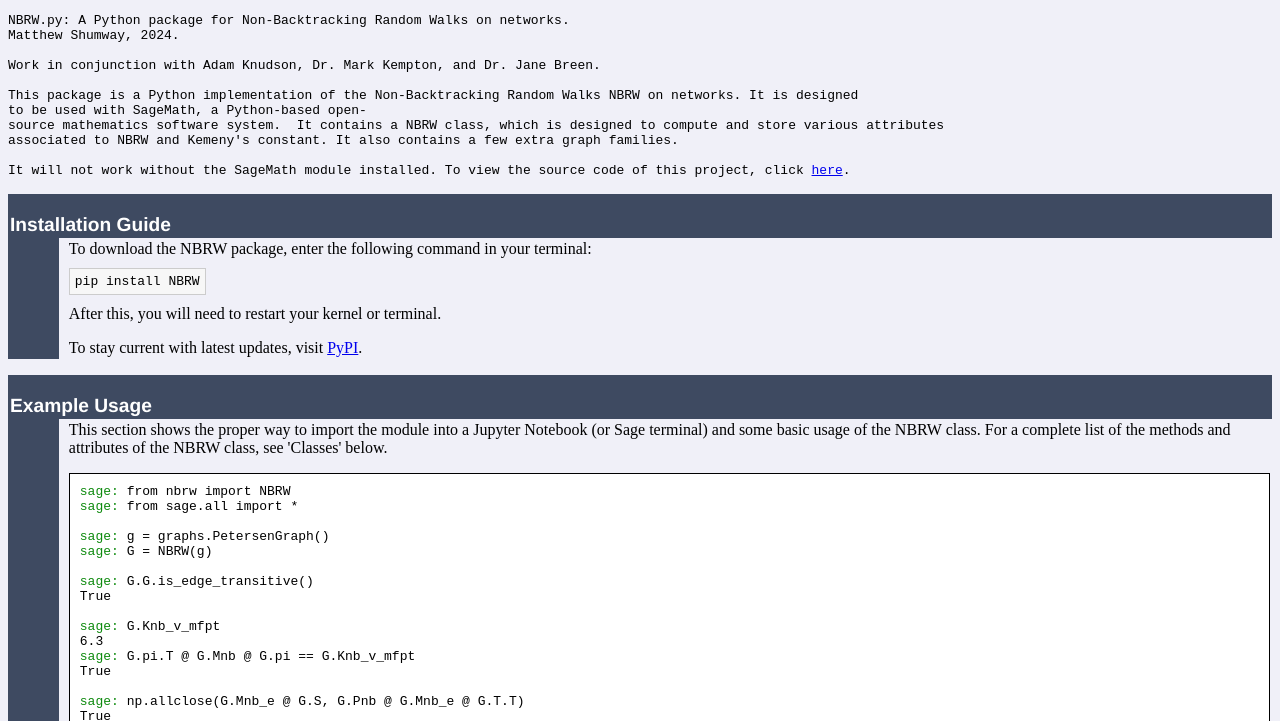
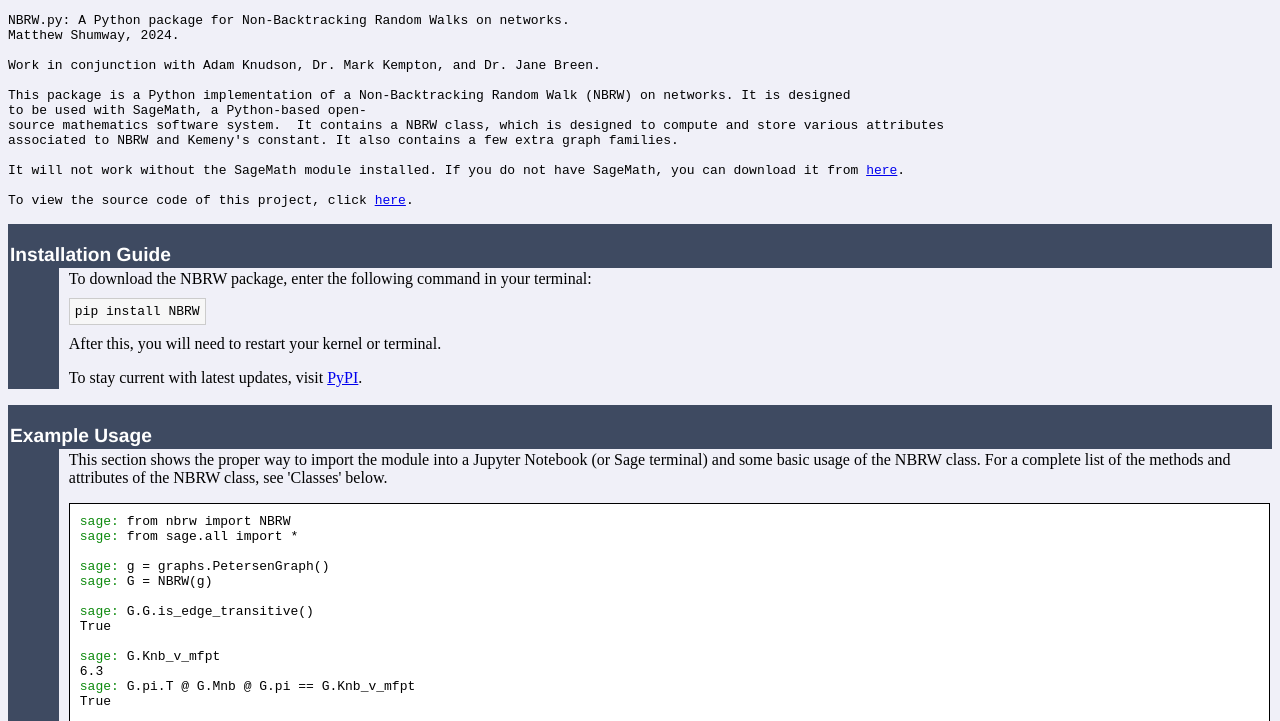
Before and after one commit to mwshumway/NBRW, a plain HTML site: page docs/index.html in a window 1280 px wide. Shown: the part 78-799 px from the top of the page. Drawn offline with Linux system fonts and the light colour scheme.

Commit message:
sagemath installation link

```diff
--- a/docs/index.html
+++ b/docs/index.html
@@ -15,10 +15,11 @@ Matthew&nbsp;Shumway,&nbsp;2024.<br>
 &nbsp;<br>
 Work&nbsp;in&nbsp;conjunction&nbsp;with&nbsp;Adam&nbsp;Knudson,&nbsp;Dr.&nbsp;Mark&nbsp;Kempton,&nbsp;and&nbsp;Dr.&nbsp;Jane&nbsp;Breen.<br>
 &nbsp;<br>
-This&nbsp;package&nbsp;is&nbsp;a&nbsp;Python&nbsp;implementation&nbsp;of&nbsp;the&nbsp;Non-Backtracking&nbsp;Random&nbsp;Walks&nbsp;NBRW&nbsp;on&nbsp;networks.&nbsp;It&nbsp;is&nbsp;designed<br>
+This&nbsp;package&nbsp;is&nbsp;a&nbsp;Python&nbsp;implementation&nbsp;of&nbsp;a&nbsp;Non-Backtracking&nbsp;Random&nbsp;Walk&nbsp;(NBRW)&nbsp;on&nbsp;networks.&nbsp;It&nbsp;is&nbsp;designed<br>
 to&nbsp;be&nbsp;used&nbsp;with&nbsp;SageMath,&nbsp;a&nbsp;Python-based&nbsp;open-source&nbsp;mathematics&nbsp;software&nbsp;system.&nbsp;&nbsp;It&nbsp;contains&nbsp;a&nbsp;NBRW&nbsp;class,&nbsp;which&nbsp;is&nbsp;designed&nbsp;to&nbsp;compute&nbsp;and&nbsp;store&nbsp;various&nbsp;attributes<br>
 associated&nbsp;to&nbsp;NBRW&nbsp;and&nbsp;Kemeny's&nbsp;constant.&nbsp;It&nbsp;also&nbsp;contains&nbsp;a&nbsp;few&nbsp;extra&nbsp;graph&nbsp;families.<br><br>
-It&nbsp;will&nbsp;not&nbsp;work&nbsp;without&nbsp;the&nbsp;SageMath&nbsp;module&nbsp;installed.&nbsp;To&nbsp;view&nbsp;the&nbsp;source&nbsp;code&nbsp;of&nbsp;this&nbsp;project,&nbsp;click&nbsp;<a href="https://github.com/mwshumway/NBRW/blob/main/src/NBRW/NBRW.py">here</a>.<br>
+It&nbsp;will&nbsp;not&nbsp;work&nbsp;without&nbsp;the&nbsp;SageMath&nbsp;module&nbsp;installed.&nbsp;If&nbsp;you&nbsp;do&nbsp;not&nbsp;have&nbsp;SageMath,&nbsp;you&nbsp;can&nbsp;download&nbsp;it&nbsp;from&nbsp;<a href="https://doc.sagemath.org/html/en/installation/index.html">here</a>.<br><br>
+To&nbsp;view&nbsp;the&nbsp;source&nbsp;code&nbsp;of&nbsp;this&nbsp;project,&nbsp;click&nbsp;<a href="https://github.com/mwshumway/NBRW/blob/main/src/NBRW/NBRW.py">here</a>.<br>
 
 </tt></p>
 <p>
```
